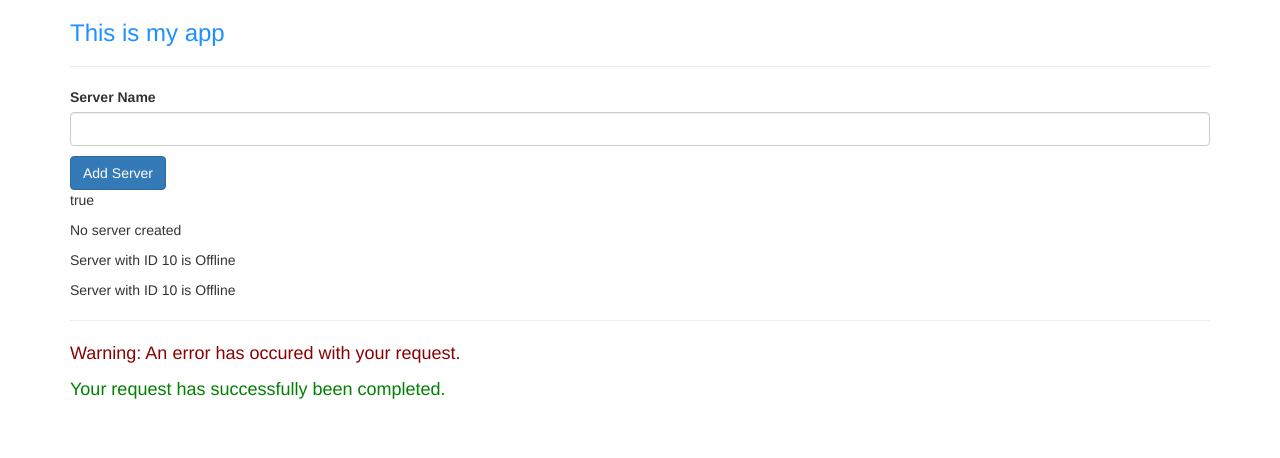
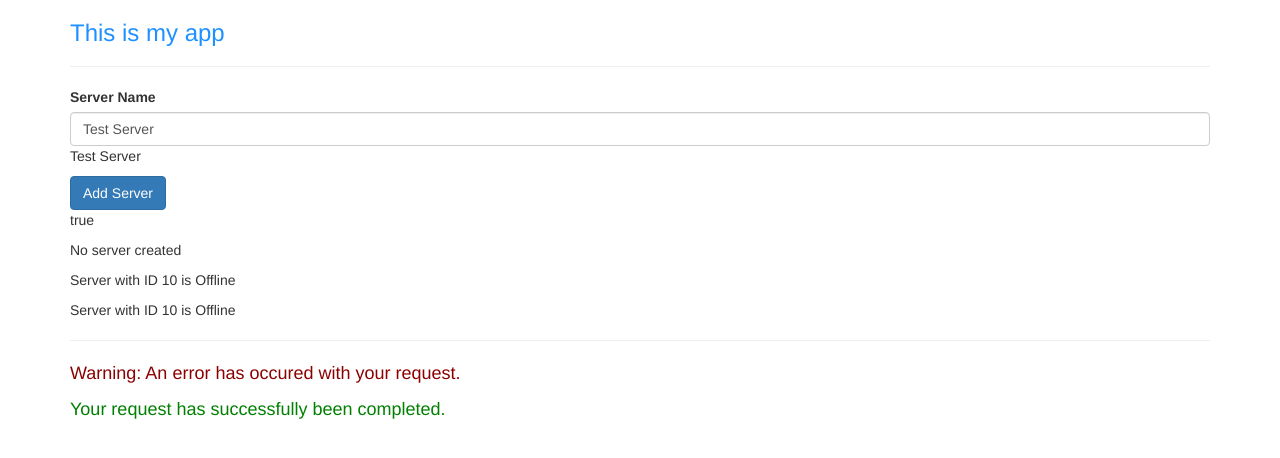
Before and after one commit to Aleksandar-Zoric-93/Angular8_Udemy, an Angular app: page / in a window 1280 px wide. Shown: the top 458 px of the page. Built offline with nearby package versions, Linux system fonts and the light colour scheme.

Commit message:
Two way data banding.

```diff
--- a/src/app/servers/servers.component.html
+++ b/src/app/servers/servers.component.html
@@ -1,5 +1,6 @@
 <label> Server Name</label>
-<input type="text" class="form-control" (input)="onUpdateServerName($event)" />
+<!--<input type="text" class="form-control" (input)="onUpdateServerName($event)" /> -->
+<input type="text" class="form-control" [(ngModel)]="serverName"/>
 
 <p>{{ serverName }}</p>
 <button
--- a/src/app/servers/servers.component.ts
+++ b/src/app/servers/servers.component.ts
@@ -11,7 +11,7 @@
 export class ServersComponent implements OnInit {
   allowNewServer = false;
   serverCreationStatus = 'No server created'
-  serverName = ''
+  serverName = 'Test Server'
 
   constructor() {
     setTimeout(() => {
```
